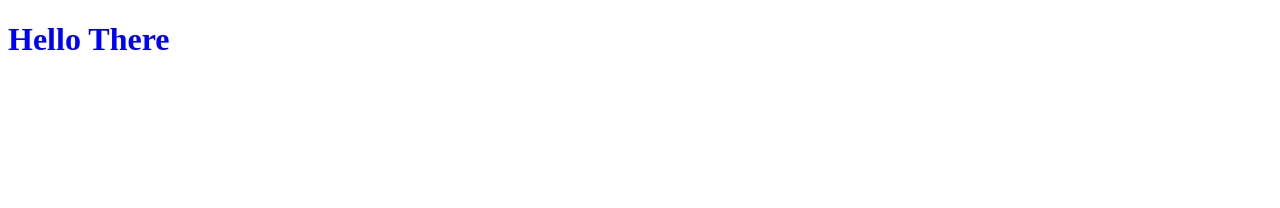
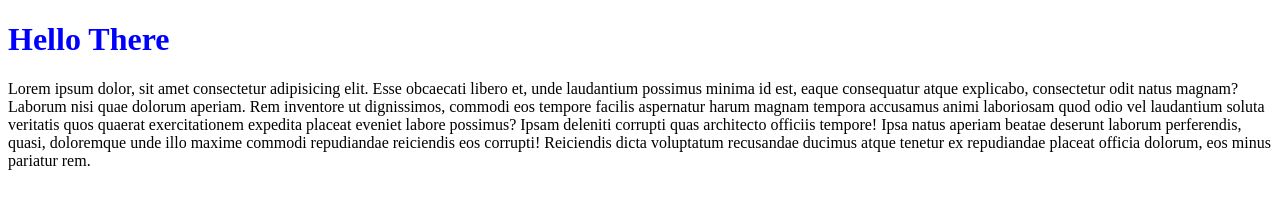
Before and after one commit to Harjuno23/testing, a plain HTML site: page index.html in a window 1280 px wide. Drawn offline with Linux system fonts and the light colour scheme.

Commit message:
ubah index

```diff
--- a/index.html
+++ b/index.html
@@ -9,5 +9,7 @@
 </head>
 <body>
     <h1>Hello There</h1>
+    <p>Lorem ipsum dolor, sit amet consectetur adipisicing elit. Esse obcaecati libero et, unde laudantium possimus minima id est, eaque consequatur atque explicabo, consectetur odit natus magnam? Laborum nisi quae dolorum aperiam. Rem inventore ut dignissimos, commodi eos tempore facilis aspernatur harum magnam tempora accusamus animi laboriosam quod odio vel laudantium soluta veritatis quos quaerat exercitationem expedita placeat eveniet labore possimus? Ipsam deleniti corrupti quas architecto officiis tempore! Ipsa natus aperiam beatae deserunt laborum perferendis, quasi, doloremque unde illo maxime commodi repudiandae reiciendis eos corrupti! Reiciendis dicta voluptatum recusandae ducimus atque tenetur ex repudiandae placeat officia dolorum, eos minus pariatur rem.
+    </p>
 </body>
 </html>
```
